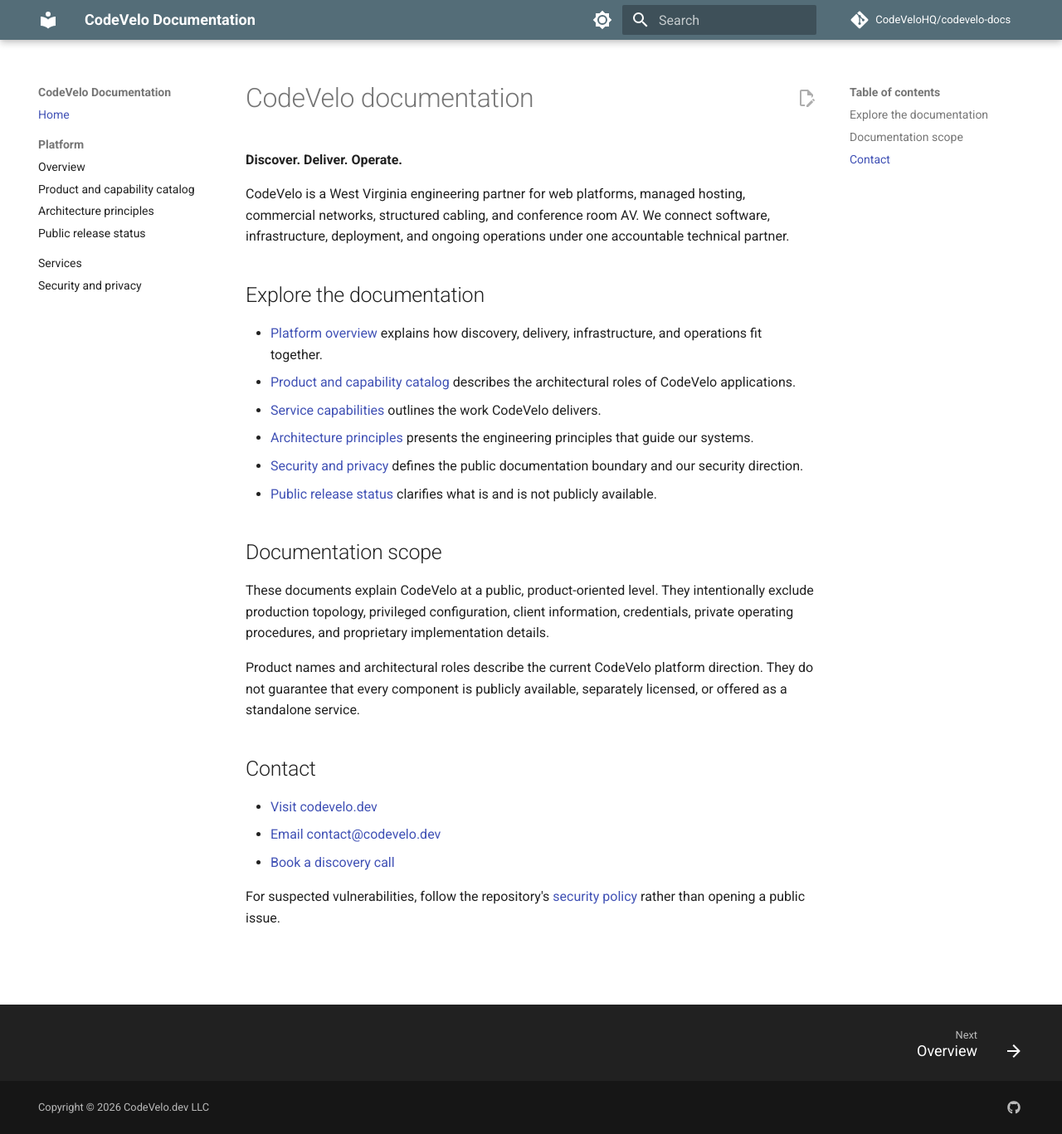
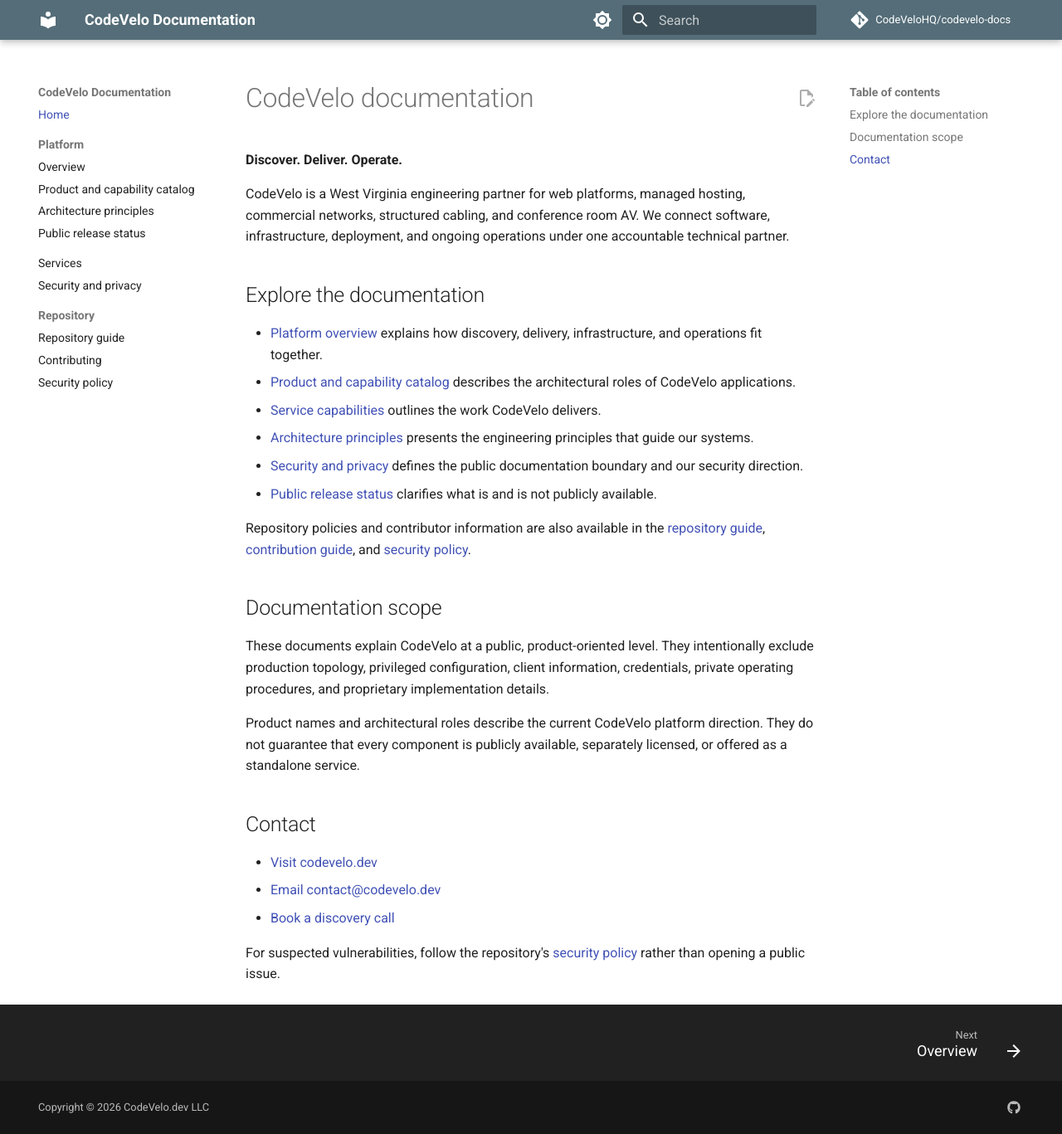
Before and after one commit to CodeVeloHQ/codevelo-docs, an MkDocs documentation site: the page built from docs/index.md, in a window 1280 px wide and 1367 px high. Shown: the whole window at 83% size. Built offline with MkDocs 1.6.1 and Material for MkDocs 9.7.7, drawn with Linux system fonts in a browser that asks for light colours; comment, search, counter and statistics services are not loaded.

Commit message:
update  for MkDocs

```diff
--- a/docs/index.md
+++ b/docs/index.md
@@ -21,6 +21,10 @@ partner.
 - [Public release status](release-status.md) clarifies what is and is not publicly
   available.
 
+Repository policies and contributor information are also available in the
+[repository guide](repository-guide.md), [contribution guide](contributing.md), and
+[security policy](security-policy.md).
+
 ## Documentation scope
 
 These documents explain CodeVelo at a public, product-oriented level. They intentionally
--- a/mkdocs.yml
+++ b/mkdocs.yml
@@ -44,6 +44,10 @@ nav:
       - Public release status: release-status.md
   - Services: service-capabilities.md
   - Security and privacy: security-and-privacy.md
+  - Repository:
+      - Repository guide: repository-guide.md
+      - Contributing: contributing.md
+      - Security policy: security-policy.md
 
 plugins:
   - search
@@ -53,6 +57,10 @@ markdown_extensions:
   - attr_list
   - md_in_html
   - pymdownx.details
+  - pymdownx.snippets:
+      base_path:
+        - .
+      check_paths: true
   - pymdownx.superfences
   - tables
 
```
Also changed, not shown: CONTRIBUTING.md (+2 -1 lines), README.md (+8 -8 lines), docs/contributing.md (added, +1 -0 lines), docs/repository-guide.md (added, +1 -0 lines), docs/security-policy.md (added, +1 -0 lines).
